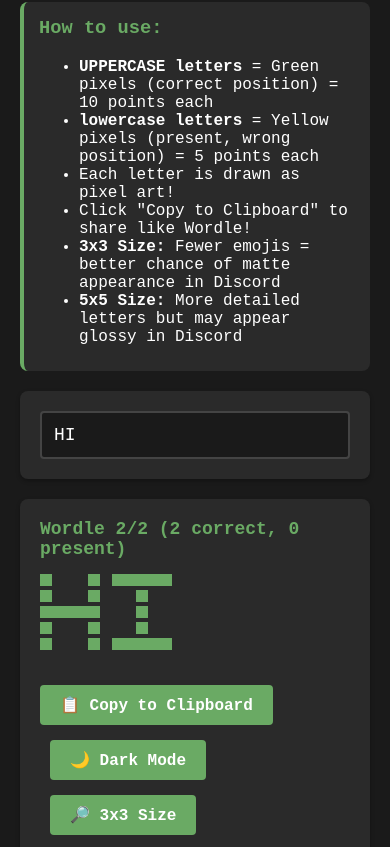
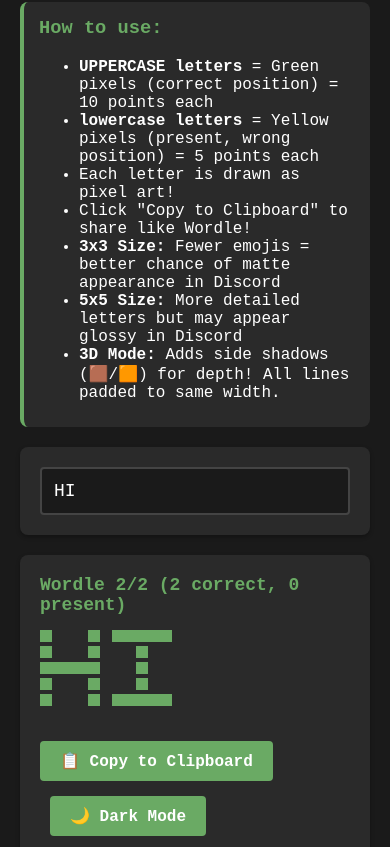
Before and after one commit to brent-g/wordle-but-longer, a plain HTML site: page index.html in a window 390 px wide. Shown: the part 188-1035 px from the top of the page. Drawn offline with Linux system fonts and the light colour scheme.

Commit message:
feat: added 3D mode toggle for pixel art display

```diff
--- a/index.html
+++ b/index.html
@@ -139,6 +139,7 @@
             <li>Click "Copy to Clipboard" to share like Wordle!</li>
             <li><strong>3x3 Size:</strong> Fewer emojis = better chance of matte appearance in Discord</li>
             <li><strong>5x5 Size:</strong> More detailed letters but may appear glossy in Discord</li>
+            <li><strong>3D Mode:</strong> Adds side shadows (🟫/🟧) for depth! All lines padded to same width.</li>
         </ul>
     </div>
 
@@ -220,6 +221,7 @@
         let currentShareableText = '';
         let darkMode = false;
         let use3x3 = false;
+        let use3D = false;
 
         function createWordleGrid(text) {
             if (!text) return '<p style="color: #999;">Type something to see the pixel art...</p>';
@@ -245,12 +247,16 @@
             // Create shareable text header
             currentShareableText = `Wordle ${text.replace(/ /g, '').length}/${totalLetters}\n\n`;
 
+            // Track maximum width for padding
+            let maxWidth = 0;
+            let allEmojiGrids = [];
+
             // Process each word separately
             for (let wordIndex = 0; wordIndex < words.length; wordIndex++) {
                 const word = words[wordIndex];
                 const chars = word.toUpperCase().split('');
                 const grid = Array(gridSize).fill('').map(() => '');
-                const emojiGrid = Array(gridSize).fill('').map(() => '');
+                let emojiGrid = Array(gridSize).fill('').map(() => []);
 
                 for (let i = 0; i < chars.length; i++) {
                     const char = chars[i];
@@ -263,7 +269,7 @@
                     if (i > 0) {
                         for (let row = 0; row < gridSize; row++) {
                             grid[row] += '<span class="pixel"></span>'; // Space between letters
-                            emojiGrid[row] += emptySquare;
+                            emojiGrid[row].push(emptySquare);
                         }
                     }
 
@@ -271,14 +277,66 @@
                         for (let col = 0; col < pattern[row].length; col++) {
                             if (pattern[row][col] === '1') {
                                 grid[row] += `<span class="pixel ${colorClass}"></span>`;
-                                emojiGrid[row] += emoji;
+                                emojiGrid[row].push(emoji);
                             } else {
                                 grid[row] += '<span class="pixel"></span>';
-                                emojiGrid[row] += emptySquare;
+                                emojiGrid[row].push(emptySquare);
                             }
                         }
                     }
                 }
+
+                // Add 3D side shadows if enabled (without shifting or distorting letters)
+                if (use3D) {
+                    const iso3DGrid = [];
+
+                    for (let row = 0; row < gridSize; row++) {
+                        const newRow = [];
+
+                        for (let col = 0; col < emojiGrid[row].length; col++) {
+                            const currentBlock = emojiGrid[row][col];
+                            const nextBlock = col < emojiGrid[row].length - 1 ? emojiGrid[row][col + 1] : null;
+
+                            // Add the current block
+                            newRow.push(currentBlock);
+
+                            // Add shadow to the right of colored blocks, but only if next position is empty
+                            if ((currentBlock === '🟩' || currentBlock === '🟨')) {
+                                // Check if next block is empty (we can add shadow)
+                                if (nextBlock === emptySquare) {
+                                    const shadowColor = currentBlock === '🟩' ? '🟫' : '🟧';
+                                    newRow.push(shadowColor);
+                                    col++; // Skip the next position since we're replacing it with shadow
+                                }
+                            }
+                        }
+                        iso3DGrid.push(newRow);
+                    }
+
+                    emojiGrid = iso3DGrid;
+                }
+
+                // Track max width
+                const currentWidth = Math.max(...emojiGrid.map(row => row.length));
+                maxWidth = Math.max(maxWidth, currentWidth);
+
+                allEmojiGrids.push({
+                    emojiGrid,
+                    grid,
+                    gridSize
+                });
+            }
+
+            // Now pad all grids to maxWidth and build output
+            for (let wordIndex = 0; wordIndex < allEmojiGrids.length; wordIndex++) {
+                const { emojiGrid, grid, gridSize } = allEmojiGrids[wordIndex];
+
+                // Pad each row to maxWidth
+                const paddedEmojiGrid = emojiGrid.map(row => {
+                    const currentWidth = row.length;
+                    const padding = Array(maxWidth - currentWidth).fill(emptySquare);
+                    return [...row, ...padding];
+                });
 
                 // Add this word's grid to HTML
                 for (let row = 0; row < gridSize; row++) {
@@ -286,10 +344,10 @@
                 }
 
                 // Add this word's emoji grid to shareable text
-                currentShareableText += emojiGrid.join('\n');
+                currentShareableText += paddedEmojiGrid.map(row => row.join('')).join('\n');
 
                 // Add line break between words if not the last word
-                if (wordIndex < words.length - 1) {
+                if (wordIndex < allEmojiGrids.length - 1) {
                     html += '<div style="height: 10px;"></div>'; // Visual spacing
                     currentShareableText += '\n\n';
                 }
@@ -301,11 +359,14 @@
             const modeText = darkMode ? 'Light Mode' : 'Dark Mode';
             const sizeIcon = use3x3 ? '🔍' : '🔎';
             const sizeText = use3x3 ? '5x5 Size' : '3x3 Size';
+            const depthIcon = use3D ? '📦' : '🎨';
+            const depthText = use3D ? '2D Mode' : '3D Mode';
 
             html += '<div style="margin-top: 15px;">';
             html += '<button class="copy-button" onclick="copyToClipboard()">📋 Copy to Clipboard</button>';
             html += `<button class="copy-button" onclick="toggleDarkMode()" style="margin-left: 10px;">${modeIcon} ${modeText}</button>`;
             html += `<button class="copy-button" onclick="toggleSize()" style="margin-left: 10px;">${sizeIcon} ${sizeText}</button>`;
+            html += `<button class="copy-button" onclick="toggle3D()" style="margin-left: 10px;">${depthIcon} ${depthText}</button>`;
             html += '</div>';
             html += `<div class="shareable-preview">${currentShareableText}</div>`;
 
@@ -319,6 +380,11 @@
 
         function toggleSize() {
             use3x3 = !use3x3;
+            updateGrid();
+        }
+
+        function toggle3D() {
+            use3D = !use3D;
             updateGrid();
         }
 
@@ -353,6 +419,7 @@
         window.copyToClipboard = copyToClipboard;
         window.toggleDarkMode = toggleDarkMode;
         window.toggleSize = toggleSize;
+        window.toggle3D = toggle3D;
     </script>
 </body>
 </html>
```
